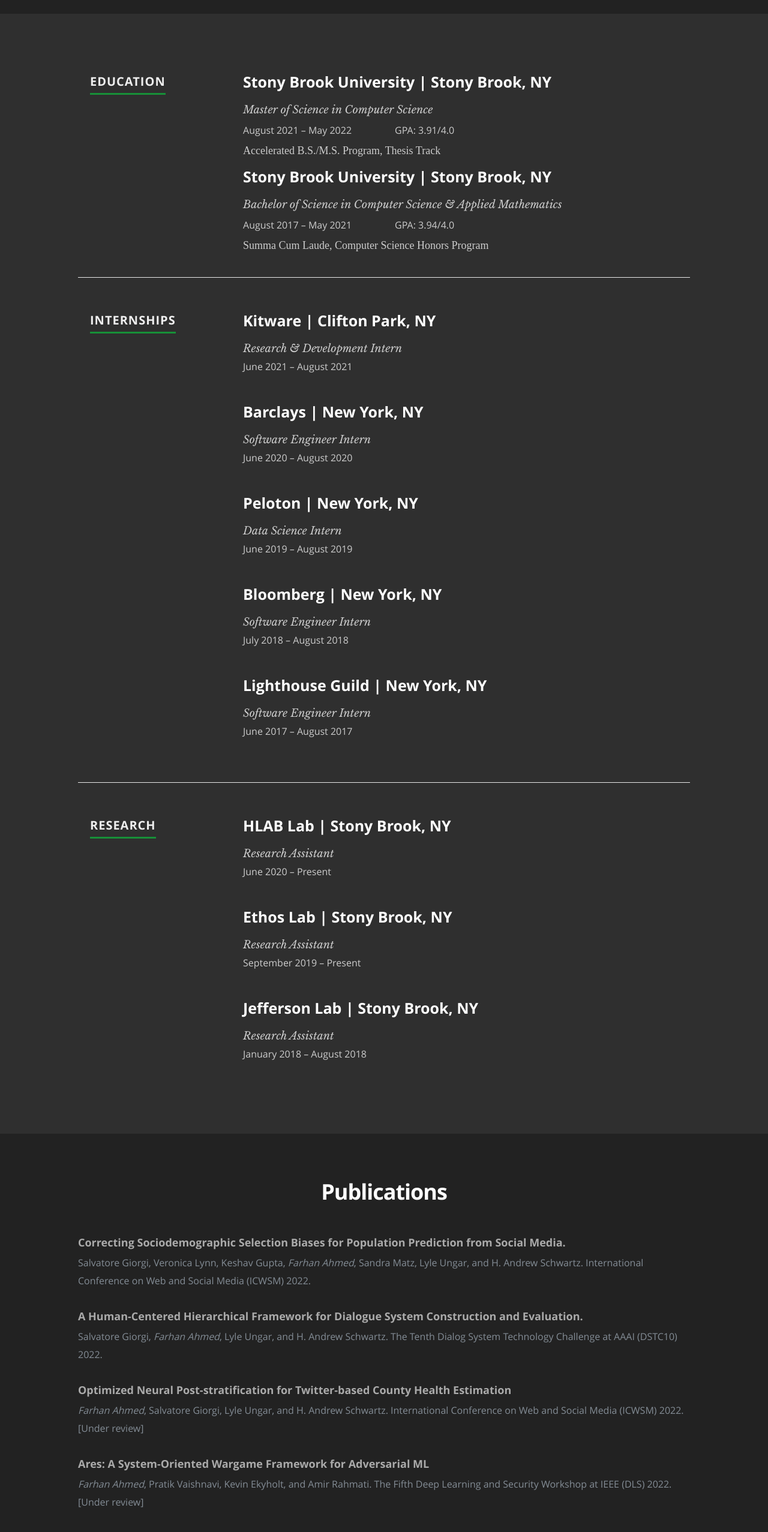
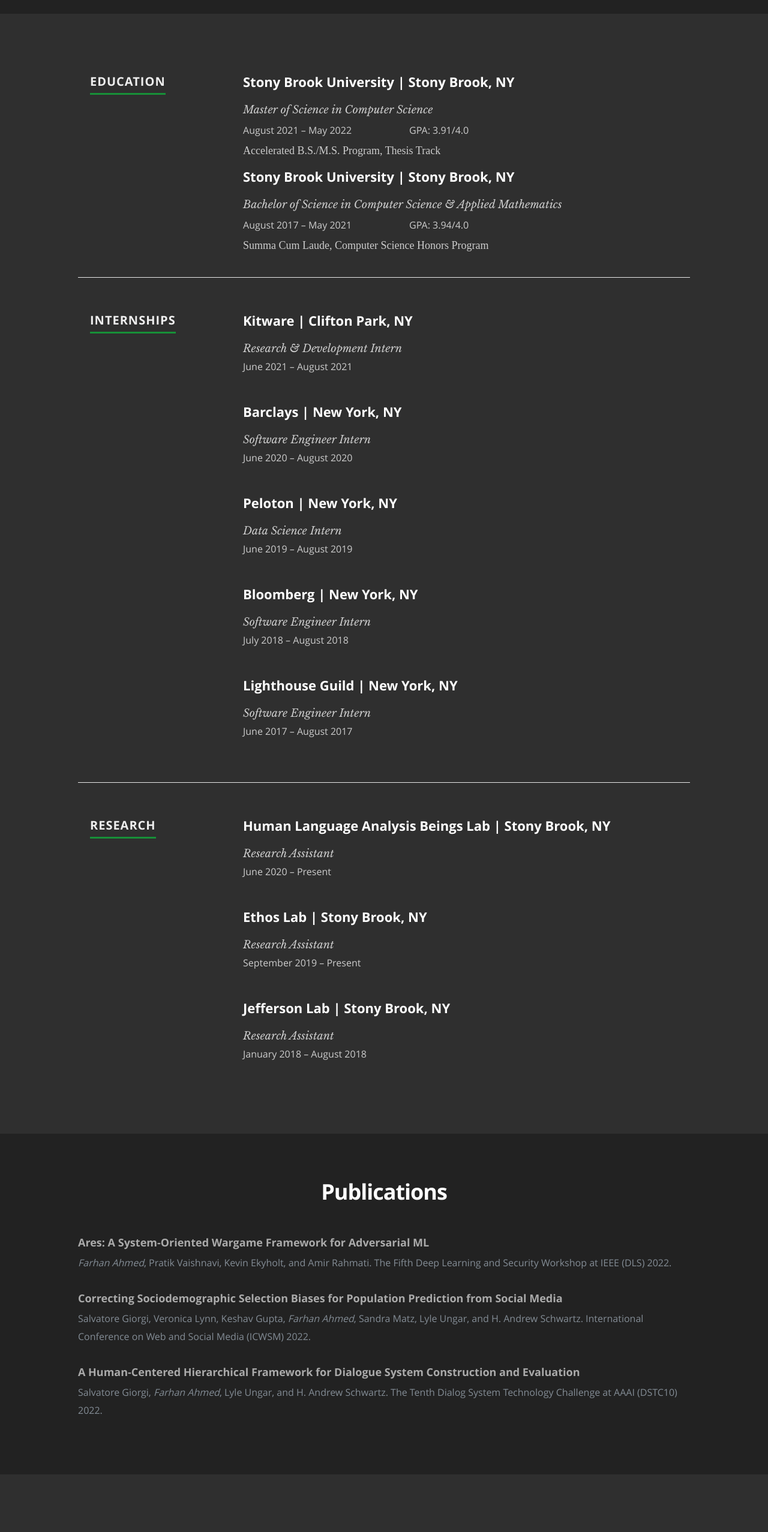
Before and after one commit to f4str/f4str.github.io, a React (Create React App) app: page / in a window 1280 px wide. Shown: the part 1180-3734 px from the top of the page at 60% size. Built offline with nearby package versions, Linux system fonts and the light colour scheme.

Commit message:
updated formatting

```diff
--- a/public/css/layout.css
+++ b/public/css/layout.css
@@ -260,7 +260,7 @@ ul#nav li.current a {
 	font: 16px "opensans-regular", sans-serif;
 	color: #cccccc;
 	margin: 6px 0 0 12px;
-	padding-left: 48px;
+	padding-left: 72px;
 }
 
 #resume .info {
--- a/src/Components/Publications.jsx
+++ b/src/Components/Publications.jsx
@@ -10,9 +10,18 @@ function Publications() {
 					<h1>Publications</h1>
 				</div>
 				<div className="main">
+					<div key="ares">
+						<div className="paper">
+							Ares: A System-Oriented Wargame Framework for Adversarial ML
+						</div>
+						<div className='authors'>
+							<span className='me'>Farhan Ahmed</span>, Pratik Vaishnavi, Kevin Ekyholt, and Amir Rahmati.
+							The Fifth Deep Learning and Security Workshop at IEEE (DLS) 2022.
+						</div>
+					</div>
 					<div key="correcting">
 						<div className="paper">
-							Correcting Sociodemographic Selection Biases for Population Prediction from Social Media.
+							Correcting Sociodemographic Selection Biases for Population Prediction from Social Media
 						</div>
 						<div className='authors'>
 							Salvatore Giorgi, Veronica Lynn, Keshav Gupta, <span className='me'>Farhan Ahmed</span>,
@@ -22,14 +31,14 @@ function Publications() {
 					</div>
 					<div key="human-centered">
 						<div className="paper">
-							A Human-Centered Hierarchical Framework for Dialogue System Construction and Evaluation.
+							A Human-Centered Hierarchical Framework for Dialogue System Construction and Evaluation
 						</div>
 						<div className='authors'>
 							Salvatore Giorgi, <span className='me'>Farhan Ahmed</span>, Lyle Ungar, and H. Andrew Schwartz.
 							The Tenth Dialog System Technology Challenge at AAAI (DSTC10) 2022.
 						</div>
 					</div>
-					<div key="optimized">
+					{/* <div key="optimized">
 						<div className="paper">
 							Optimized Neural Post-stratification for Twitter-based County Health Estimation
 						</div>
@@ -37,17 +46,8 @@ function Publications() {
 							<span className='me'>Farhan Ahmed</span>, Salvatore Giorgi, Lyle Ungar, and H. Andrew Schwartz.
 							International Conference on Web and Social Media (ICWSM) 2022. [Under review]
 						</div>
-					</div>
-					<div key="ares">
-						<div className="paper">
-							Ares: A System-Oriented Wargame Framework for Adversarial ML
-						</div>
-						<div className='authors'>
-							<span className='me'>Farhan Ahmed</span>, Pratik Vaishnavi, Kevin Ekyholt, and Amir Rahmati.
-							The Fifth Deep Learning and Security Workshop at IEEE (DLS) 2022. [Under review]
-						</div>
-					</div>
-					<div key="robust">
+					</div> */}
+					{/* <div key="robust">
 						<div className="paper">
 							Robust Image Classification using Edge Features
 						</div>
@@ -55,7 +55,7 @@ function Publications() {
 							Pratik Vaishnavi, <span className='me'>Farhan Ahmed</span>, Veena Krish, Kevin Ekyholt, and Amir Rahmati.
 							ACM ASIA Conference on Computer and Communications Security (AsiaCCS) 2022. [Under review]
 						</div>
-					</div>
+					</div> */}
 				</div>
 			</div>
 		</section>
--- a/src/Components/Resume.jsx
+++ b/src/Components/Resume.jsx
@@ -9,7 +9,7 @@ function Resume() {
 				</div>
 				<div className="nine columns main-col">
 					<div key="Stony Brook University G">
-						<h2 className="school">Stony Brook University | Stony Brook, NY</h2>
+						<h3 className="school">Stony Brook University | Stony Brook, NY</h3>
 						<h3 className="degree">Master of Science in Computer Science</h3>
 						<div>
 							<span className="date">August 2021 &#8211; May 2022</span>
@@ -20,7 +20,7 @@ function Resume() {
 						</p>
 					</div>
 					<div key="Stony Brook University UG">
-						<h2 className="school">Stony Brook University | Stony Brook, NY</h2>
+						<h3 className="school">Stony Brook University | Stony Brook, NY</h3>
 						<h3 className="degree">Bachelor of Science in Computer Science &#38; Applied Mathematics</h3>
 						<div>
 							<span className="date">August 2017 &#8211; May 2021</span>
@@ -39,37 +39,31 @@ function Resume() {
 				</div>
 				<div className="nine columns main-col">
 					<div key="Kitware">
-						<h2 className="company">Kitware | Clifton Park, NY</h2>
+						<h3 className="company">Kitware | Clifton Park, NY</h3>
 						<h3 className="role">Research &#38; Development Intern</h3>
 						<p className="date">June 2021 &#8211; August 2021</p>
 						<p className="newline description"></p>
 					</div>
 					<div key="Barclays">
-						<h2 className="company">Barclays | New York, NY</h2>
+						<h3 className="company">Barclays | New York, NY</h3>
 						<h3 className="role">Software Engineer Intern</h3>
 						<p className="date">June 2020 &#8211; August 2020</p>
 						<p className="newline description"></p>
 					</div>
-					{/* <div key="Stony Brook University">
-						<h2 className="company">Stony Brook University</h2>
-						<h3 className="role">Software Engineer Intern</h3>
-						<p className="date">September 2018 &#8211; May 2020</p>
-						<p className="newline description"></p>
-					</div> */}
 					<div key="Peleton">
-						<h2 className="company">Peloton | New York, NY</h2>
+						<h3 className="company">Peloton | New York, NY</h3>
 						<h3 className="role">Data Science Intern</h3>
 						<p className="date">June 2019 &#8211; August 2019</p>
 						<p className="newline description"></p>
 					</div>
 					<div key="Bloomberg">
-						<h2 className="company">Bloomberg | New York, NY</h2>
+						<h3 className="company">Bloomberg | New York, NY</h3>
 						<h3 className="role">Software Engineer Intern</h3>
 						<p className="date">July 2018 &#8211; August 2018</p>
 						<p className="newline description"></p>
 					</div>
 					<div key="Lighthouse Guild">
-						<h2 className="company">Lighthouse Guild | New York, NY</h2>
+						<h3 className="company">Lighthouse Guild | New York, NY</h3>
 						<h3 className="role">Software Engineer Intern</h3>
 						<p className="date">June 2017 &#8211; August 2017</p>
 						<p className="newline description"></p>
@@ -83,19 +77,19 @@ function Resume() {
 				</div>
 				<div className="nine columns main-col">
 					<div key="HLAB Lab">
-						<h2 className="company">HLAB Lab | Stony Brook, NY</h2>
+						<h3 className="company">Human Language Analysis Beings Lab | Stony Brook, NY</h3>
 						<h3 className="role">Research Assistant</h3>
 						<p className="date">June 2020 &#8211; Present</p>
 						<p className="newline description"></p>
 					</div>
-					<div key="Jefferson Lab">
-						<h2 className="company">Ethos Lab | Stony Brook, NY</h2>
+					<div key="Ethos Lab">
+						<h3 className="company">Ethos Lab | Stony Brook, NY</h3>
 						<h3 className="role">Research Assistant</h3>
 						<p className="date">September 2019 &#8211; Present</p>
 						<p className="newline description"></p>
 					</div>
 					<div key="Jefferson Lab">
-						<h2 className="company">Jefferson Lab | Stony Brook, NY</h2>
+						<h3 className="company">Jefferson Lab | Stony Brook, NY</h3>
 						<h3 className="role">Research Assistant</h3>
 						<p className="date">January 2018 &#8211; August 2018</p>
 						<p className="newline description"></p>
```
